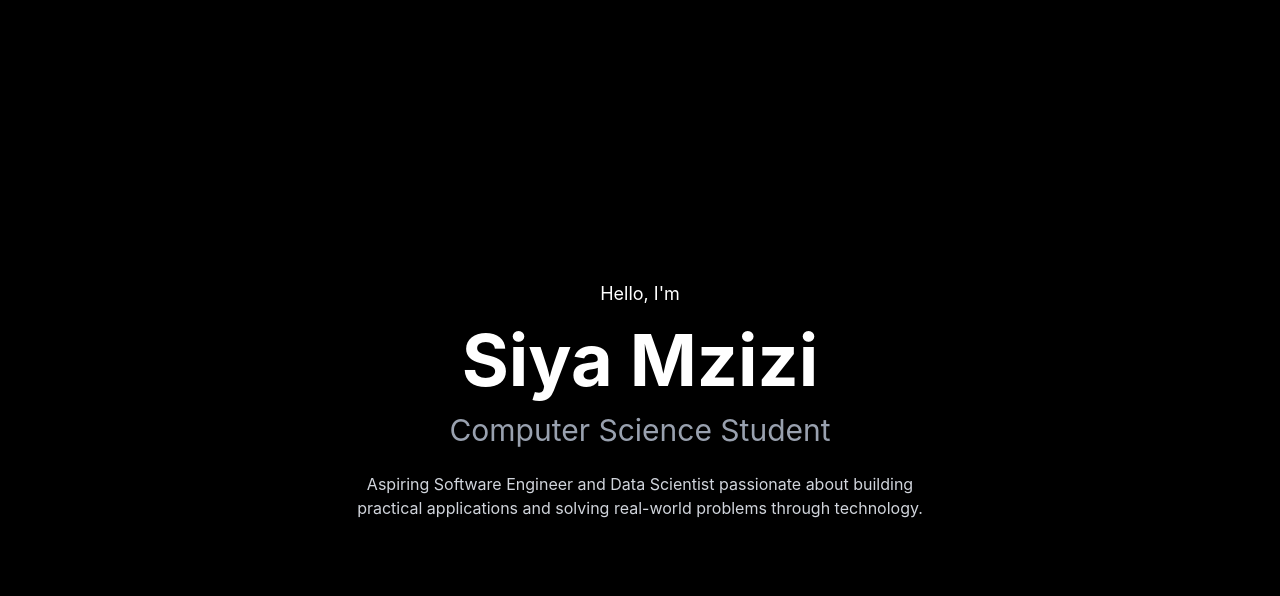
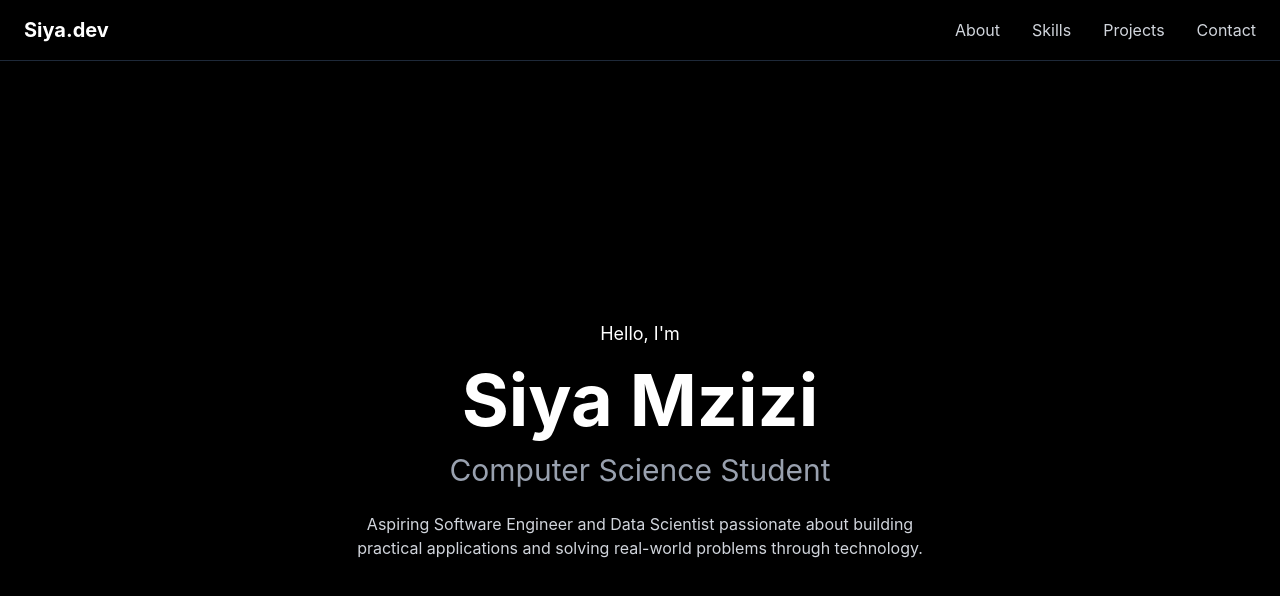
Before and after one commit to Phiophilus-Tseuoa/Potforlio_Website, a React app: page / in a window 1280 px wide. Shown: the top 596 px of the page. Built offline with nearby package versions, Linux system fonts and the light colour scheme; the HTML template or start-up script is replaced by a standard one.

Commit message:
Add navigation bar

```diff
--- a/src/App.jsx
+++ b/src/App.jsx
@@ -1,8 +1,10 @@
+import Navbar from "./components/Navbar";
 import Hero from "./sections/Hero";
 
 function App() {
   return (
     <main className="bg-black text-white">
+      <Navbar />
       <Hero />
     </main>
   );
--- /dev/null
+++ b/src/components/Navbar.jsx
@@ -0,0 +1,37 @@
+export default function Navbar() {
+  return (
+    <header className="fixed top-0 left-0 w-full bg-black/80 backdrop-blur-md border-b border-gray-800 z-50">
+      <nav className="max-w-7xl mx-auto flex items-center justify-between px-6 py-4">
+        <h1 className="text-xl font-bold text-white">
+          Siya.dev
+        </h1>
+
+        <ul className="hidden md:flex gap-8 text-gray-300">
+          <li>
+            <a href="#about" className="hover:text-white transition">
+              About
+            </a>
+          </li>
+
+          <li>
+            <a href="#skills" className="hover:text-white transition">
+              Skills
+            </a>
+          </li>
+
+          <li>
+            <a href="#projects" className="hover:text-white transition">
+              Projects
+            </a>
+          </li>
+
+          <li>
+            <a href="#contact" className="hover:text-white transition">
+              Contact
+            </a>
+          </li>
+        </ul>
+      </nav>
+    </header>
+  );
+}
--- a/src/sections/Hero.jsx
+++ b/src/sections/Hero.jsx
@@ -1,6 +1,6 @@
 export default function Hero() {
   return (
-    <section className="min-h-screen flex items-center justify-center px-6">
+    <section className="min-h-screen flex items-center justify-center px-6 pt-20">
       <div className="text-center">
         <p className="text-lg mb-4">
           Hello, I'm
```
